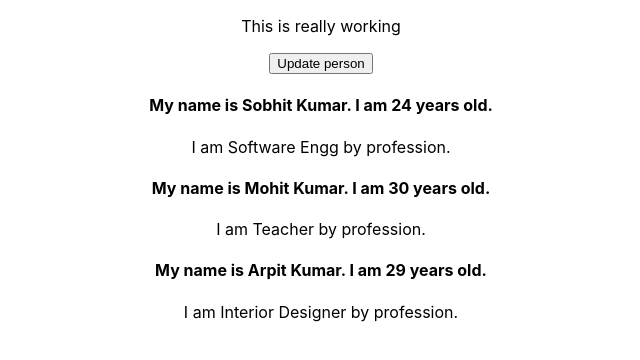
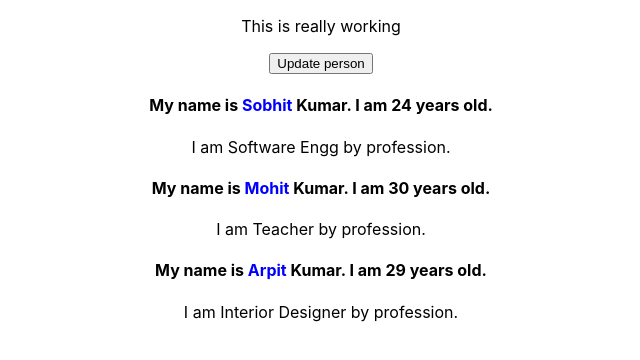
Before and after one commit to MrDroid17/react-basic, a React (Create React App) app: page / in a window 1280 px wide. Shown: the top 360 px of the page, without its empty margins (319-959 px from the left). Built offline with nearby package versions, Linux system fonts and the light colour scheme.

Commit message:
two way of passing method reference

```diff
--- a/src/App.css
+++ b/src/App.css
@@ -1,3 +1,8 @@
 .App {
   text-align: center;
 }
+
+.pointer{
+  cursor: pointer;
+  color: blue;
+}
--- a/src/App.js
+++ b/src/App.js
@@ -1,80 +1,89 @@
 import React, { Component, useState } from 'react';
 import './App.css';
 import Person from './Person/Person'
+
+
 /**
- * function based component with useState hook
+ * Class based component with setState
  */
-const App = (props) => {
-  const [personsState, setNewPersonsState] = useState({
+class App extends Component {
+  state = {
     persons: [
       { name: "Sobhit", age: 24, profession: "I am Software Engg by profession." },
       { name: "Mohit", age: 30, profession: "I am Teacher by profession." },
       { name: "Arpit", age: 29, profession: "I am Interior Designer by profession." },
     ],
     otherState: "additional Info..."
-  })
+  }
 
-  console.log('Person State=========>', personsState)
-
-  const updatePersonHandler = () => {
-    setNewPersonsState({
+  updatePersonHandler = (newName) => {
+    this.setState({
       persons: [
-        { name: "Sobhit", age: 28, profession: "I am Senior Software Engg by profession." },
+        { name: newName, age: 28, profession: "I am Senior Software Engg by profession." },
         { name: "Mohit", age: 32, profession: "I am assistant Professor by profession." },
         { name: "Arpit", age: 29, profession: "I am senior Interior Designer by profession." },
-      ],
-      otherState: personsState.otherState
+      ]
     })
   }
-
+  render() {
     return (
       <div className="App">
         <p>This is really working</p>
-      <button onClick={updatePersonHandler}>Update person</button>
-      <Person name={personsState.persons[0].name} age={personsState.persons[0].age}>{personsState.persons[0].profession}</Person>
-      <Person name={personsState.persons[1].name} age={personsState.persons[1].age}>{personsState.persons[1].profession}</Person>
-      <Person name={personsState.persons[2].name} age={personsState.persons[2].age}>{personsState.persons[2].profession}</Person>
+        <button onClick={() => this.updatePersonHandler('Babloo!!')}>Update person</button>
+        <Person
+          name={this.state.persons[0].name}
+          age={this.state.persons[0].age}>{this.state.persons[0].profession}</Person>
+        <Person
+          name={this.state.persons[1].name}
+          age={this.state.persons[1].age}>{this.state.persons[1].profession}</Person>
+        <Person
+          name={this.state.persons[2].name}
+          click={this.updatePersonHandler.bind(this, 'Sobhit AKA Babloo')}
+          age={this.state.persons[2].age}>{this.state.persons[2].profession}</Person>
       </div>
     );
     // return React.createElement('div', null, React.createElement('h1', null, 'Tell me about react.'))
+  }
 }
 
 export default App;
 
 /**
- * Class based component with setState
+ * function based component with useState hook
  */
-// class App extends Component {
-  // state = {
-  //   persons: [
-  //     { name: "Sobhit", age: 24, profession: "I am Software Engg by profession." },
-  //     { name: "Mohit", age: 30, profession: "I am Teacher by profession." },
-  //     { name: "Arpit", age: 29, profession: "I am Interior Designer by profession." },
-  //   ],
-  //   otherState: "additional Info..."
-  // }
+// const App = (props) => {
+//   const [personsState, setNewPersonsState] = useState({
+//     persons: [
+//       { name: "Sobhit", age: 24, profession: "I am Software Engg by profession." },
+//       { name: "Mohit", age: 30, profession: "I am Teacher by profession." },
+//       { name: "Arpit", age: 29, profession: "I am Interior Designer by profession." },
+//     ],
+//     otherState: "additional Info..."
+//   })
 
-  // updatePersonHandler = () => {
-  //   this.setState({
-  //     persons: [
-  //       { name: "Sobhit", age: 28, profession: "I am Senior Software Engg by profession." },
-  //       { name: "Mohit", age: 32, profession: "I am assistant Professor by profession." },
-  //       { name: "Arpit", age: 29, profession: "I am senior Interior Designer by profession." },
-  //     ]
-  //   })
-  // }
-//   render() {
-//     return (
-//       <div className="App">
-//         <p>This is really working</p>
-//         <button onClick={this.updatePersonHandler}>Update person</button>
-//         <Person name={personsState.persons[0].name} age={personsState.persons[0].age}>{personsState.persons[0].profession}</Person>
-//         <Person name={personsState.persons[1].name} age={personsState.persons[1].age}>{personsState.persons[1].profession}</Person>
-//         <Person name={personsState.persons[2].name} age={personsState.persons[2].age}>{personsState.persons[2].profession}</Person>
-//       </div>
-//     );
-//     // return React.createElement('div', null, React.createElement('h1', null, 'Tell me about react.'))
+//   console.log('Person State=========>', personsState)
+
+//   const updatePersonHandler = () => {
+//     setNewPersonsState({
+//       persons: [
+//         { name: "Sobhit", age: 28, profession: "I am Senior Software Engg by profession." },
+//         { name: "Mohit", age: 32, profession: "I am assistant Professor by profession." },
+//         { name: "Arpit", age: 29, profession: "I am senior Interior Designer by profession." },
+//       ],
+//       otherState: personsState.otherState
+//     })
 //   }
+
+//   return (
+//     <div className="App">
+//       <p>This is really working</p>
+//       <button onClick={updatePersonHandler}>Update person</button>
+//       <Person name={personsState.persons[0].name} age={personsState.persons[0].age}>{personsState.persons[0].profession}</Person>
+//       <Person name={personsState.persons[1].name} age={personsState.persons[1].age}>{personsState.persons[1].profession}</Person>
+//       <Person name={personsState.persons[2].name} age={personsState.persons[2].age}>{personsState.persons[2].profession}</Person>
+//     </div>
+//   );
+//   // return React.createElement('div', null, React.createElement('h1', null, 'Tell me about react.'))
 // }
 
 // export default App;
--- a/src/Person/Person.js
+++ b/src/Person/Person.js
@@ -3,7 +3,7 @@ import React from 'react';
 const person = (props) => {
   return (
     <div>
-      <h4>My name is {props.name} Kumar. I am {props.age} years old.</h4>
+      <h4 onClick={props.click}>My name is <span className="pointer">{props.name}</span> Kumar. I am {props.age} years old.</h4>
       <p>{props.children}</p>
     </div>
   )
```
Lines whose indentation alone changed are shown as unchanged.
